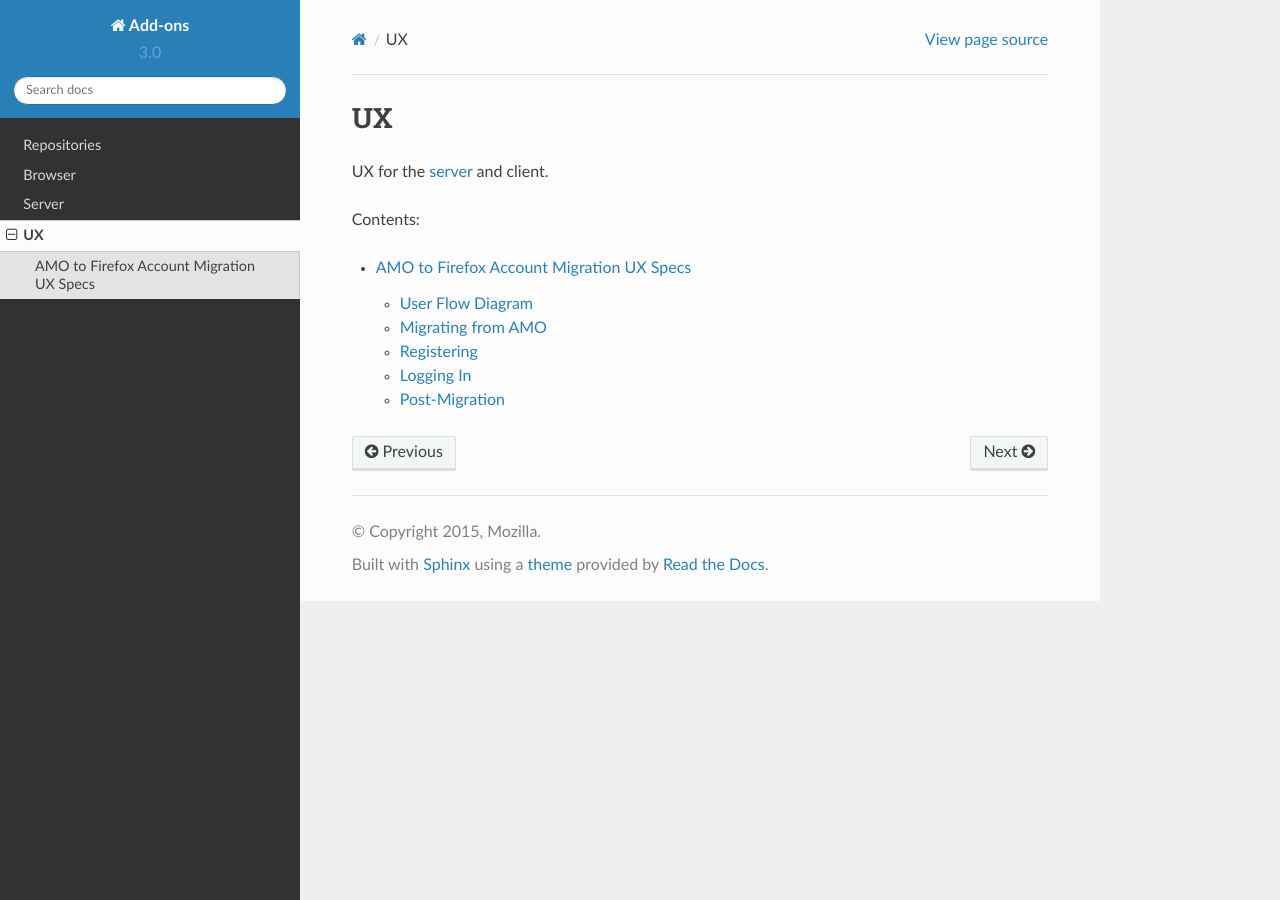
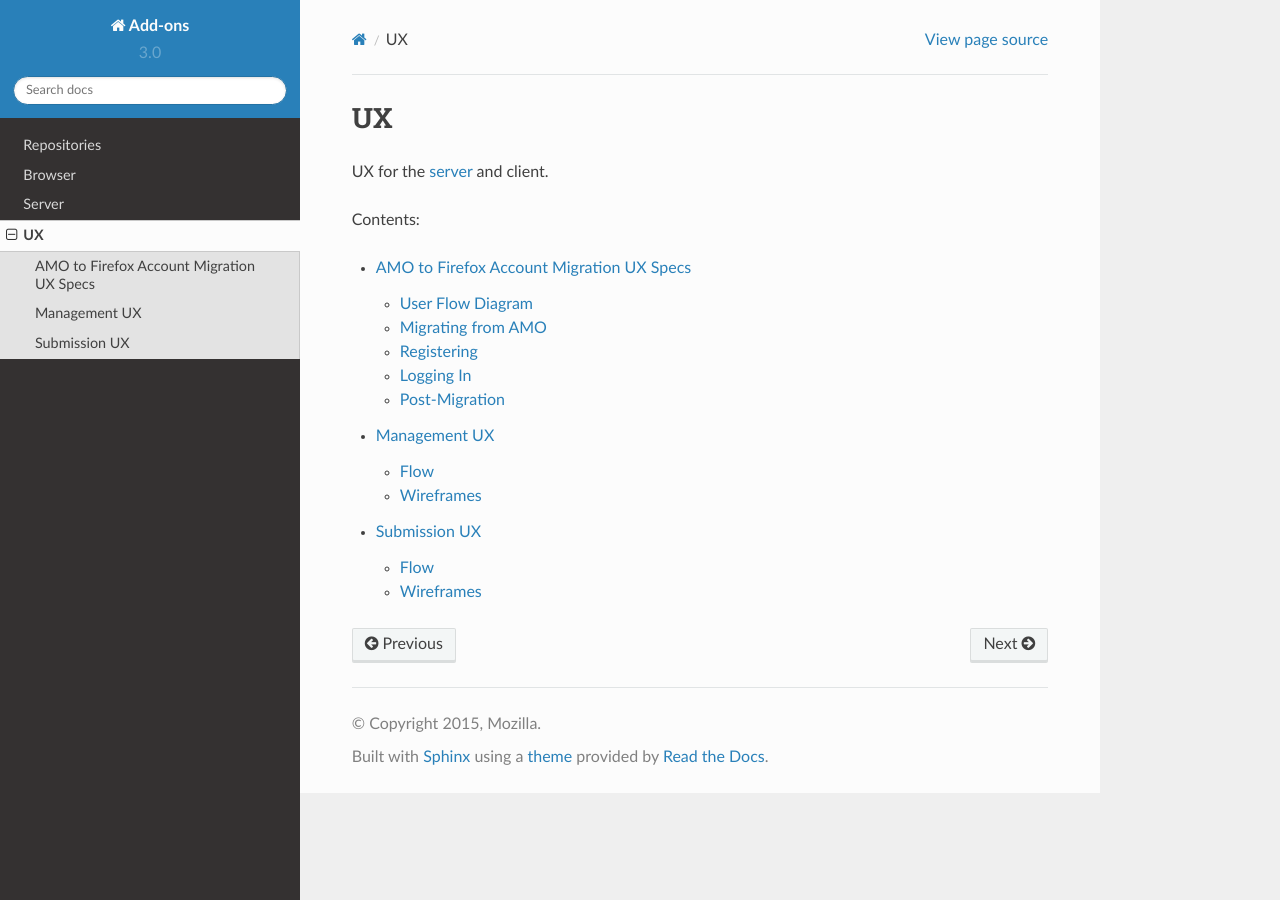
Before and after one commit to mozilla/addons, a Sphinx documentation site: the page built from docs/ux/index.rst, in a window 1280 px wide. Built offline with Sphinx 7.4.7 and the Read the Docs theme 2.0.0, drawn with Linux system fonts in a browser that asks for light colours.

Commit message:
fix up title length and add in to toc

```diff
--- a/docs/ux/index.rst
+++ b/docs/ux/index.rst
@@ -9,3 +9,5 @@ Contents:
    :maxdepth: 2
 
    fxa-migration.rst
+   ux-management.rst
+   ux-submission.rst
--- a/docs/ux/ux-management.rst
+++ b/docs/ux/ux-management.rst
@@ -7,6 +7,6 @@ Flow
 .. image:: ../images/ux-management-flow.png
 
 Wireframes
----------
+----------
 
 .. image:: ../images/ux-management-wireframes.png
--- a/docs/ux/ux-submission.rst
+++ b/docs/ux/ux-submission.rst
@@ -7,6 +7,6 @@ Flow
 .. image:: ../images/ux-submission-flow.png
 
 Wireframes
----------
+----------
 
 .. image:: ../images/ux-submission-wireframes.png
```
